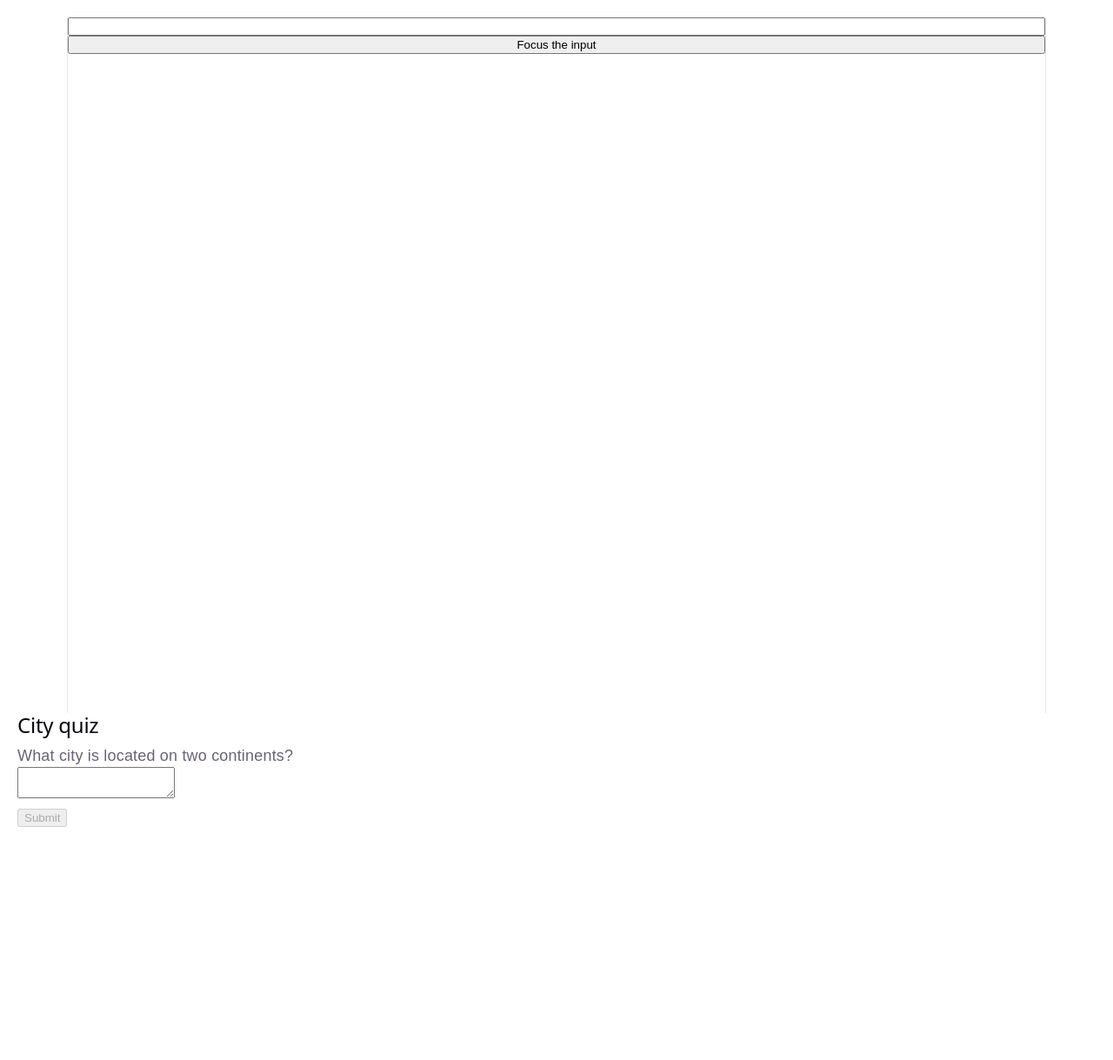
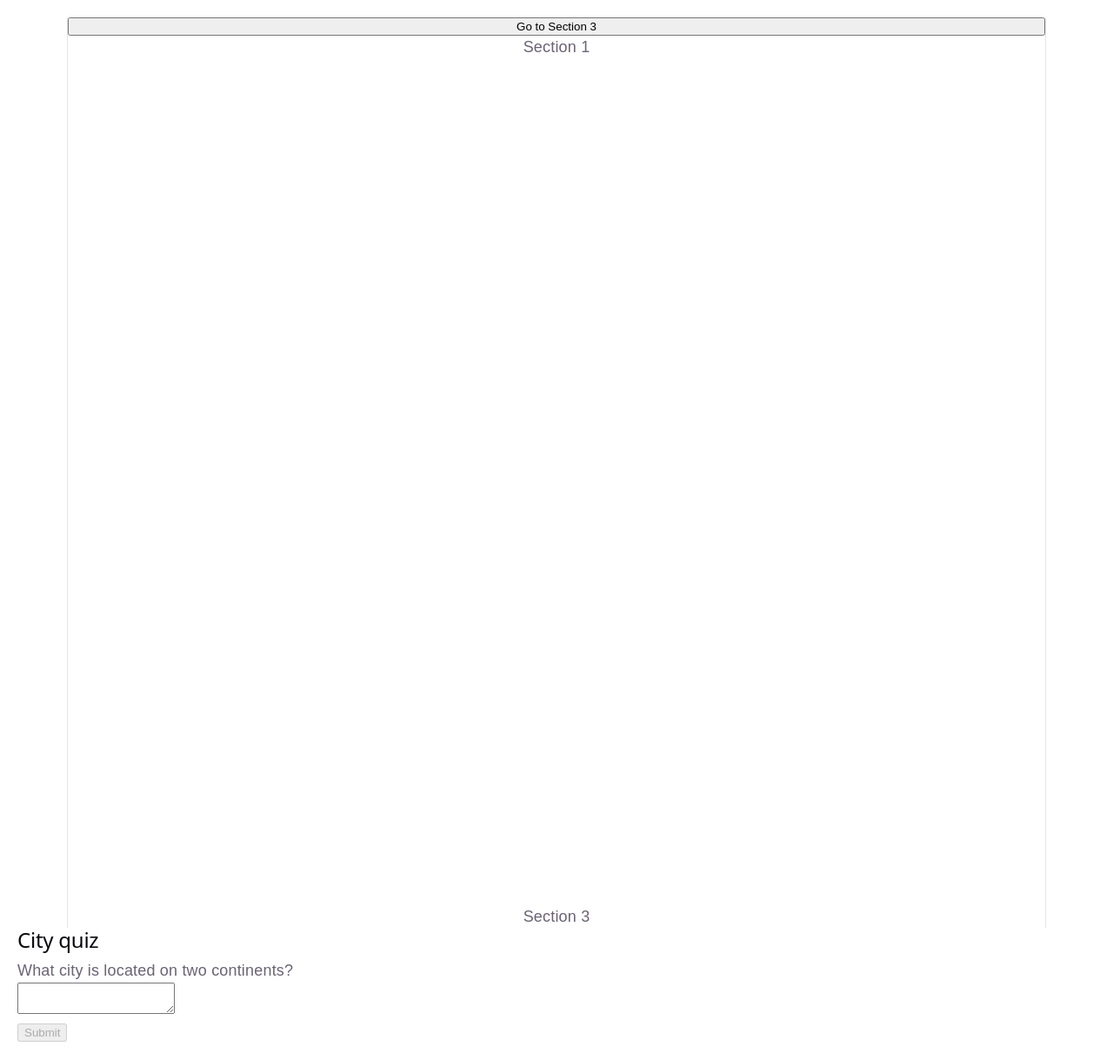
Before and after one commit to SHUVASHIS01/learning-log, a React (Vite) app in the folder react/: page / in a window 1280 px wide. Shown: the whole page at 87% size. Before the commit the page ends 972 px from the top, so only its background shows below. Built offline with nearby package versions, Linux system fonts and the light colour scheme.

Commit message:
feat: update Form component to scroll to Section 3 on button click

```diff
--- a/react/src/App.jsx
+++ b/react/src/App.jsx
@@ -2261,22 +2261,51 @@
 // export default Stopwatch;
 
 
+// import { useRef } from "react";
+
+// export default function Form() {
+//   const inputRef = useRef(null);
+
+//   function handleClick() {
+//     inputRef.current.focus();
+//   }
+
+//   return (
+//     <>
+//       <input ref={inputRef} />
+
+//       <button onClick={handleClick}>
+//         Focus the input
+//       </button>
+//     </>
+//   );
+// }
+
+
 import { useRef } from "react";
 
-export default function Form() {
-  const inputRef = useRef(null);
+export default function App() {
+  const sectionRef = useRef(null);
 
   function handleClick() {
-    inputRef.current.focus();
+    sectionRef.current.scrollIntoView({
+      behavior: "smooth"
+    });
   }
 
   return (
     <>
-      <input ref={inputRef} />
-
       <button onClick={handleClick}>
-        Focus the input
+        Go to Section 3
       </button>
+
+      <div style={{ height: "1000px" }}>
+        Section 1
+      </div>
+
+      <div ref={sectionRef}>
+        Section 3
+      </div>
     </>
   );
 }
```
